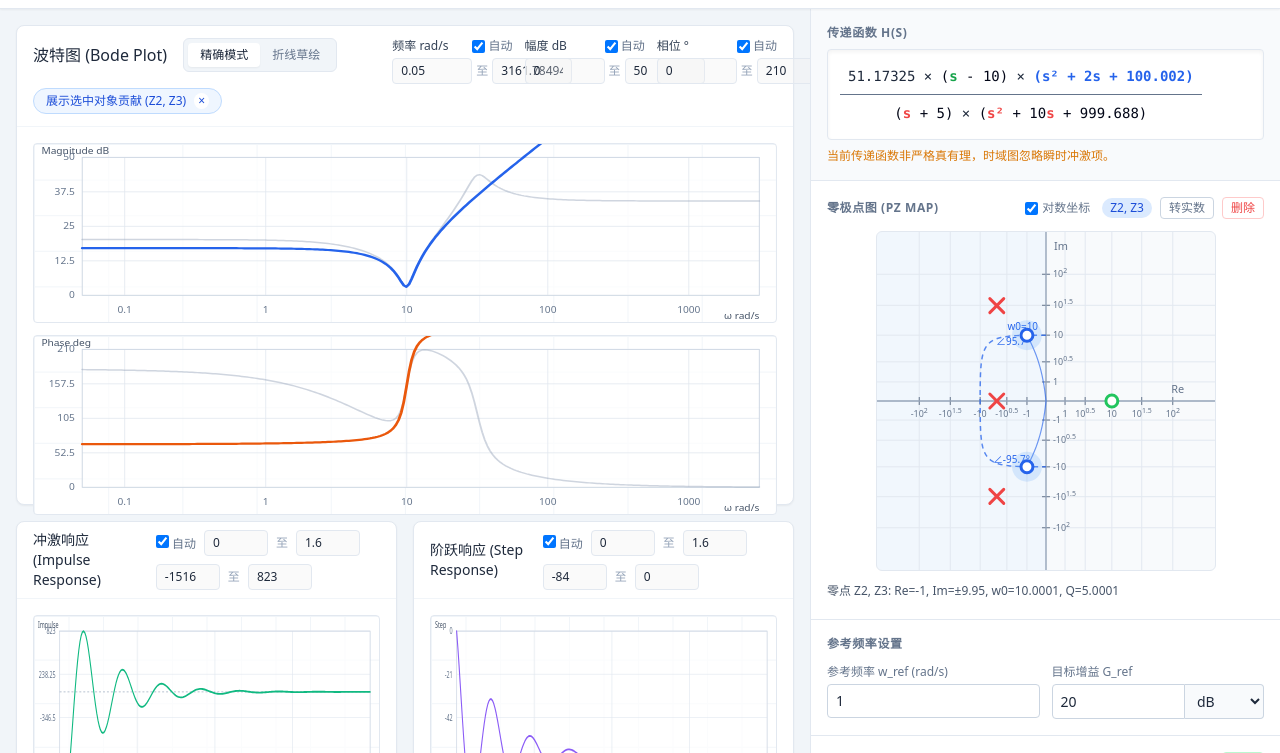
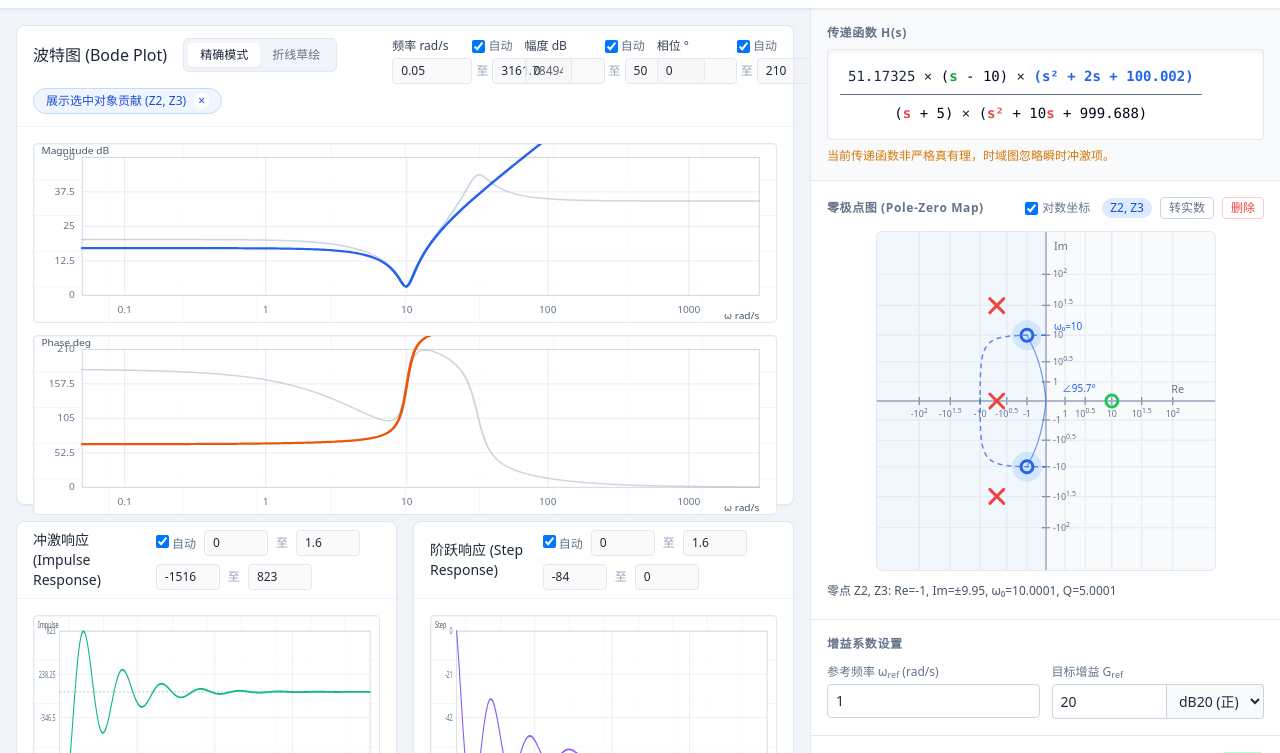
Before and after one commit to many-question/bode-sketch, a plain HTML site: page demo.html in a window 1280 px wide. Shown: the part 47-800 px from the top of the page. Drawn offline with nearby package versions, Linux system fonts and the light colour scheme.

Commit message:
右侧栏完成

```diff
--- a/demo.html
+++ b/demo.html
@@ -21,6 +21,11 @@
         }
         .plot-svg text { font-family: ui-sans-serif, system-ui, -apple-system, BlinkMacSystemFont, "Segoe UI", sans-serif; }
         .tap-target { touch-action: none; }
+        #pzMap text {
+            user-select: none;
+            -webkit-user-select: none;
+            pointer-events: none;
+        }
     </style>
 </head>
 <body class="bg-slate-50 text-slate-800 h-screen flex flex-col overflow-hidden font-sans">
@@ -145,7 +150,7 @@
 
         <aside class="w-full md:w-[420px] xl:w-[470px] bg-white border-l border-slate-200 flex flex-col shrink-0 overflow-y-auto">
             <section class="p-4 border-b border-slate-200 bg-slate-50 shrink-0">
-                <h2 class="text-xs font-semibold text-slate-500 uppercase tracking-wider mb-2">传递函数 H(s)</h2>
+                <h2 class="text-xs font-semibold text-slate-500 tracking-wider mb-2">传递函数 H(s)</h2>
                 <div class="bg-white border border-slate-200 rounded p-3 overflow-x-auto shadow-inner">
                     <div id="hsExpression" class="text-sm font-mono leading-7 min-w-max tabular-nums"></div>
                 </div>
@@ -154,7 +159,7 @@
 
             <section class="p-4 border-b border-slate-200 shrink-0">
                 <div class="flex justify-between items-center mb-3">
-                    <h2 class="text-xs font-semibold text-slate-500 uppercase tracking-wider">零极点图 (PZ Map)</h2>
+                    <h2 class="text-xs font-semibold text-slate-500 tracking-wider">零极点图 (Pole-Zero Map)</h2>
                     <div class="flex items-center gap-3 text-xs">
                         <label class="flex items-center gap-1 text-slate-500 cursor-pointer">
                             <input id="pzLogScale" type="checkbox" class="rounded border-slate-300 text-blue-600 focus:ring-blue-500" checked>
@@ -170,18 +175,19 @@
             </section>
 
             <section class="p-4 border-b border-slate-200 shrink-0">
-                <h2 class="text-xs font-semibold text-slate-500 uppercase tracking-wider mb-3">参考频率设置</h2>
+                <h2 class="text-xs font-semibold text-slate-500 uppercase tracking-wider mb-3">增益系数设置</h2>
                 <div class="grid grid-cols-2 gap-3">
                     <label>
-                        <span class="block text-xs text-slate-500 mb-1">参考频率 w_ref (rad/s)</span>
+                        <span class="block text-xs text-slate-500 mb-1">参考频率 ω<sub>ref</sub> (rad/s)</span>
                         <input id="wRef" type="number" step="any" class="w-full border border-slate-300 rounded px-2 py-1.5 text-sm focus:outline-none focus:border-blue-500 focus:ring-1 focus:ring-blue-500">
                     </label>
                     <label>
-                        <span class="block text-xs text-slate-500 mb-1">目标增益 G_ref</span>
+                        <span class="block text-xs text-slate-500 mb-1">目标增益 G<sub>ref</sub></span>
                         <div class="flex">
                             <input id="gRef" type="number" step="any" class="w-full border border-slate-300 rounded-l px-2 py-1.5 text-sm focus:outline-none focus:border-blue-500 focus:ring-1 focus:ring-blue-500 z-10">
                             <select id="gainUnit" class="border border-l-0 border-slate-300 rounded-r bg-slate-50 px-2 py-1.5 text-sm focus:outline-none">
-                                <option value="db">dB</option>
+                                <option value="db-pos">dB20 (正)</option>
+                                <option value="db-neg">dB20 (负)</option>
                                 <option value="linear">Linear</option>
                             </select>
                         </div>
@@ -191,7 +197,7 @@
 
             <section class="p-4 border-b border-slate-200 shrink-0">
                 <div class="flex justify-between items-center mb-3">
-                    <h2 class="text-xs font-semibold text-slate-500 uppercase tracking-wider flex items-center gap-1">
+                    <h2 class="text-xs font-semibold text-slate-500 tracking-wider flex items-center gap-1">
                         <span class="w-3 h-3 rounded-full border-2 border-green-500 inline-block"></span>
                         零点 (Zeros) <span id="zeroCount" class="text-slate-400"></span>
                     </h2>
@@ -202,7 +208,7 @@
 
             <section class="p-4 mb-8 shrink-0">
                 <div class="flex justify-between items-center mb-3">
-                    <h2 class="text-xs font-semibold text-slate-500 uppercase tracking-wider flex items-center gap-1">
+                    <h2 class="text-xs font-semibold text-slate-500 tracking-wider flex items-center gap-1">
                         <span class="w-3 h-3 flex items-center justify-center text-red-500 font-bold text-lg leading-none mt-[-2px]">×</span>
                         极点 (Poles) <span id="poleCount" class="text-slate-400"></span>
                     </h2>
@@ -260,7 +266,7 @@
             state.pzLogScale = true;
             state.wRef = 1;
             state.gRef = 20;
-            state.gainUnit = "db";
+            state.gainUnit = "db-pos";
             Object.assign(state.ranges, {
                 autoFreq: true, autoMag: true, autoPhase: true,
                 autoTimeImpulse: true, autoTimeStep: true
@@ -304,9 +310,11 @@
             return entries.reduce((acc, entry) => cMul(acc, factorValue(entry, w)), c(1, 0));
         }
 
-        function targetGainLinear() {
+        function targetGainSigned() {
             if (!Number.isFinite(state.gRef)) return 1;
-            return state.gainUnit === "db" ? Math.pow(10, state.gRef / 20) : Math.max(Math.abs(state.gRef), EPS);
+            if (state.gainUnit === "linear") return state.gRef;
+            const sign = state.gainUnit === "db-neg" ? -1 : 1;
+            return sign * Math.pow(10, state.gRef / 20);
         }
 
         function gainK() {
@@ -314,7 +322,7 @@
             const num = cAbs(productValue(state.zeros, w));
             const den = cAbs(productValue(state.poles, w));
             if (!Number.isFinite(num) || !Number.isFinite(den) || num < EPS) return 1;
-            return targetGainLinear() * den / num;
+            return targetGainSigned() * den / num;
         }
 
         function hAt(w, entriesZeros = state.zeros, entriesPoles = state.poles, k = gainK()) {
@@ -786,7 +794,7 @@
                         <div class="grid grid-cols-2 gap-2">
                             ${inputCell("Re", "re", entry.re, kind, entry.id, false, selected)}
                             ${inputCell(entry.im > EPS ? "±Im" : "Im", "im", entry.im, kind, entry.id, false, selected)}
-                            ${inputCell("w0", "w0", characteristicFrequency(entry), kind, entry.id, false, selected)}
+                            ${inputCell("ω₀", "w0", characteristicFrequency(entry), kind, entry.id, false, selected)}
                             ${inputCell("Q", "q", entry.im > EPS ? (Number.isFinite(q) ? q : "∞") : "-", kind, entry.id, entry.im <= EPS || !Number.isFinite(q), selected)}
                         </div>
                     </div>`;
@@ -1010,13 +1018,13 @@
             });
             svg.appendChild(arc);
             const w0Label = svgEl("text", {
-                x: center + (side >= 0 ? 8 : -8),
+                x: center + (side >= 0 ? -8 : 8),
                 y: center - radius - 5,
                 "font-size": 10,
                 fill: "#2563eb",
-                "text-anchor": side >= 0 ? "start" : "end"
+                "text-anchor": side >= 0 ? "end" : "start"
             });
-            w0Label.textContent = `w0=${fmt(w0, 3)}`;
+            w0Label.textContent = `ω₀=${fmt(w0, 3)}`;
             svg.appendChild(w0Label);
             if (entry.im <= EPS) return;
             [entry.im, -entry.im].forEach((im) => {
@@ -1032,19 +1040,17 @@
                     "stroke-width": 1.2,
                     opacity: 0.65
                 }));
-                const angle = Math.atan2(im, entry.re) * 180 / Math.PI;
-                const labelX = config.scale === "log" ? xFn(entry.re * 0.55) : center + (x - center) * 0.56;
-                const labelY = config.scale === "log" ? yFn(im * 0.55) : center + (y - center) * 0.56;
-                const label = svgEl("text", {
-                    x: labelX + (entry.re >= 0 ? 4 : -4),
-                    y: labelY + (im >= 0 ? -5 : 11),
-                    "font-size": 10,
-                    fill: "#2563eb",
-                    "text-anchor": entry.re >= 0 ? "start" : "end"
-                });
-                label.textContent = `∠${fmt(angle, 1)}°`;
-                svg.appendChild(label);
             });
+            const positiveAngle = Math.abs(Math.atan2(Math.abs(entry.im), entry.re) * 180 / Math.PI);
+            const angleLabel = svgEl("text", {
+                x: center + (side >= 0 ? -16 : 16),
+                y: center - 9,
+                "font-size": 10,
+                fill: "#2563eb",
+                "text-anchor": side >= 0 ? "end" : "start"
+            });
+            angleLabel.textContent = `∠${fmt(positiveAngle, 1)}°`;
+            svg.appendChild(angleLabel);
         }
 
         function linearPzCirclePath(center, radius, side) {
@@ -1083,11 +1089,12 @@
                         transform: `translate(${xFn(entry.re)}, ${yFn(im)})`,
                         cursor: "grab"
                     });
+                    g.appendChild(svgEl("circle", { r: 13, fill: "transparent", stroke: "none", "pointer-events": "all" }));
                     if (selected) {
                         g.appendChild(svgEl("circle", { r: 15, fill: "#60a5fa", opacity: 0.2 }));
                     }
                     if (kind === "zero") {
-                        g.appendChild(svgEl("circle", { r: 6, fill: "white", stroke: selected ? "#2563eb" : "#22c55e", "stroke-width": 3 }));
+                        g.appendChild(svgEl("circle", { r: 6, fill: "none", stroke: selected ? "#2563eb" : "#22c55e", "stroke-width": 3 }));
                     } else {
                         g.appendChild(svgEl("line", { x1: -7, y1: -7, x2: 7, y2: 7, stroke: selected ? "#2563eb" : "#ef4444", "stroke-width": 3, "stroke-linecap": "round" }));
                         g.appendChild(svgEl("line", { x1: -7, y1: 7, x2: 7, y2: -7, stroke: selected ? "#2563eb" : "#ef4444", "stroke-width": 3, "stroke-linecap": "round" }));
@@ -1112,7 +1119,7 @@
                 <span class="bg-blue-100 text-blue-700 px-2 py-0.5 rounded-full">${label}</span>
                 <button id="selectedConvert" class="text-slate-500 hover:text-slate-800 border border-slate-300 rounded px-2 py-0.5">${entry.im > EPS ? "转实数" : "转共轭"}</button>
                 <button id="selectedDelete" class="text-red-500 hover:text-red-700 border border-red-200 rounded px-2 py-0.5">删除</button>`;
-            $("selectedInfo").textContent = `${entry.kind === "zero" ? "零点" : "极点"} ${label}: Re=${fmt(entry.re)}, Im=${entry.im > EPS ? "±" + fmt(entry.im) : "0"}, w0=${fmt(characteristicFrequency(entry))}, Q=${entry.im > EPS ? fmt(q) : "不适用"}`;
+            $("selectedInfo").textContent = `${entry.kind === "zero" ? "零点" : "极点"} ${label}: Re=${fmt(entry.re)}, Im=${entry.im > EPS ? "±" + fmt(entry.im) : "0"}, ω₀=${fmt(characteristicFrequency(entry))}, Q=${entry.im > EPS ? fmt(q) : "不适用"}`;
             $("selectedConvert").onclick = () => convertEntry(entry.kind, entry.id);
             $("selectedDelete").onclick = () => deleteEntry(entry.kind, entry.id);
         }
@@ -1310,7 +1317,10 @@
             }
             const card = e.target.closest(".entry-card");
             if (card) {
-                state.selected = { kind: card.dataset.kind, id: card.dataset.id };
+                const alreadySelected = state.selected
+                    && state.selected.kind === card.dataset.kind
+                    && state.selected.id === card.dataset.id;
+                state.selected = alreadySelected ? null : { kind: card.dataset.kind, id: card.dataset.id };
                 render();
             }
         }
```
